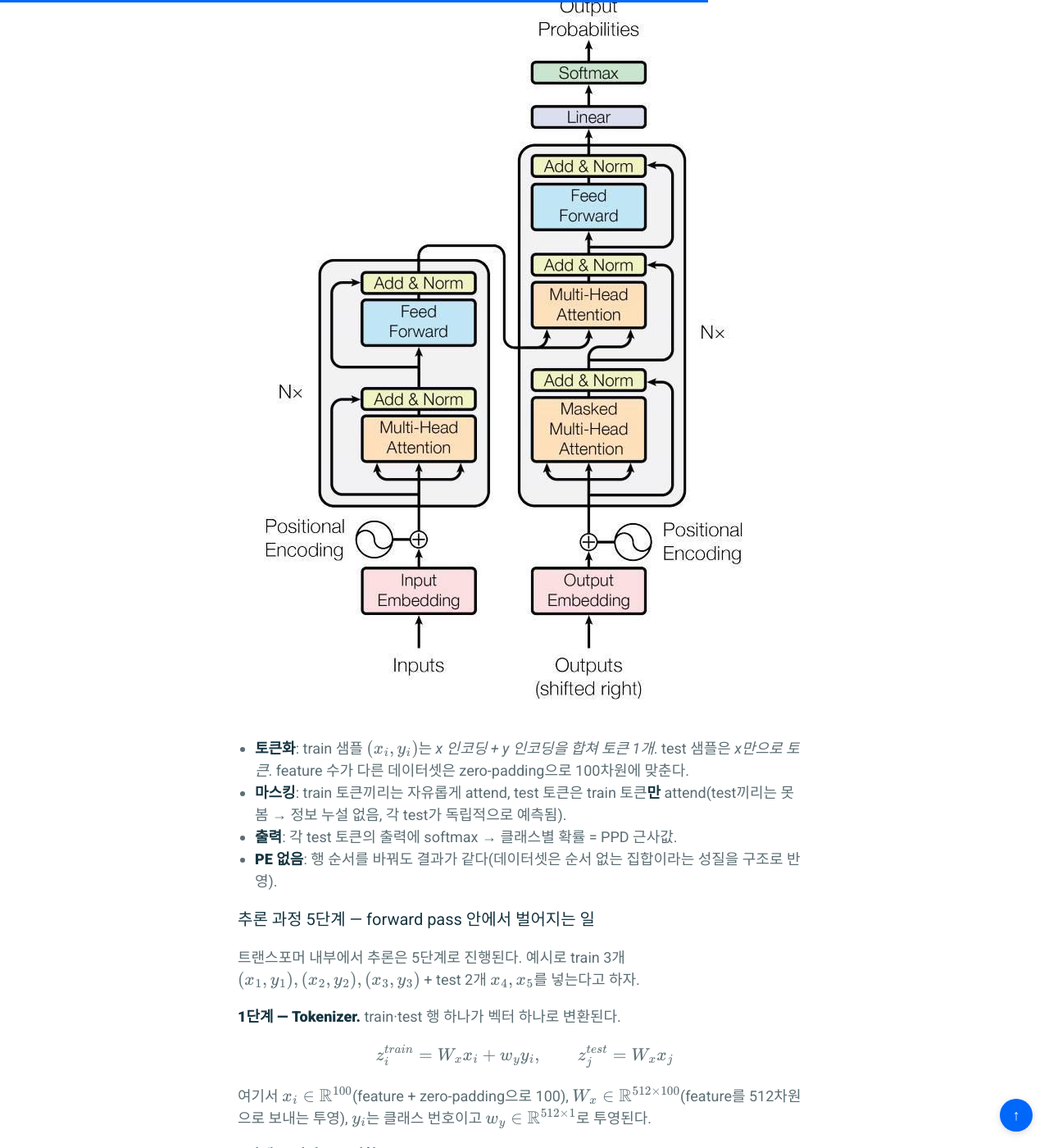
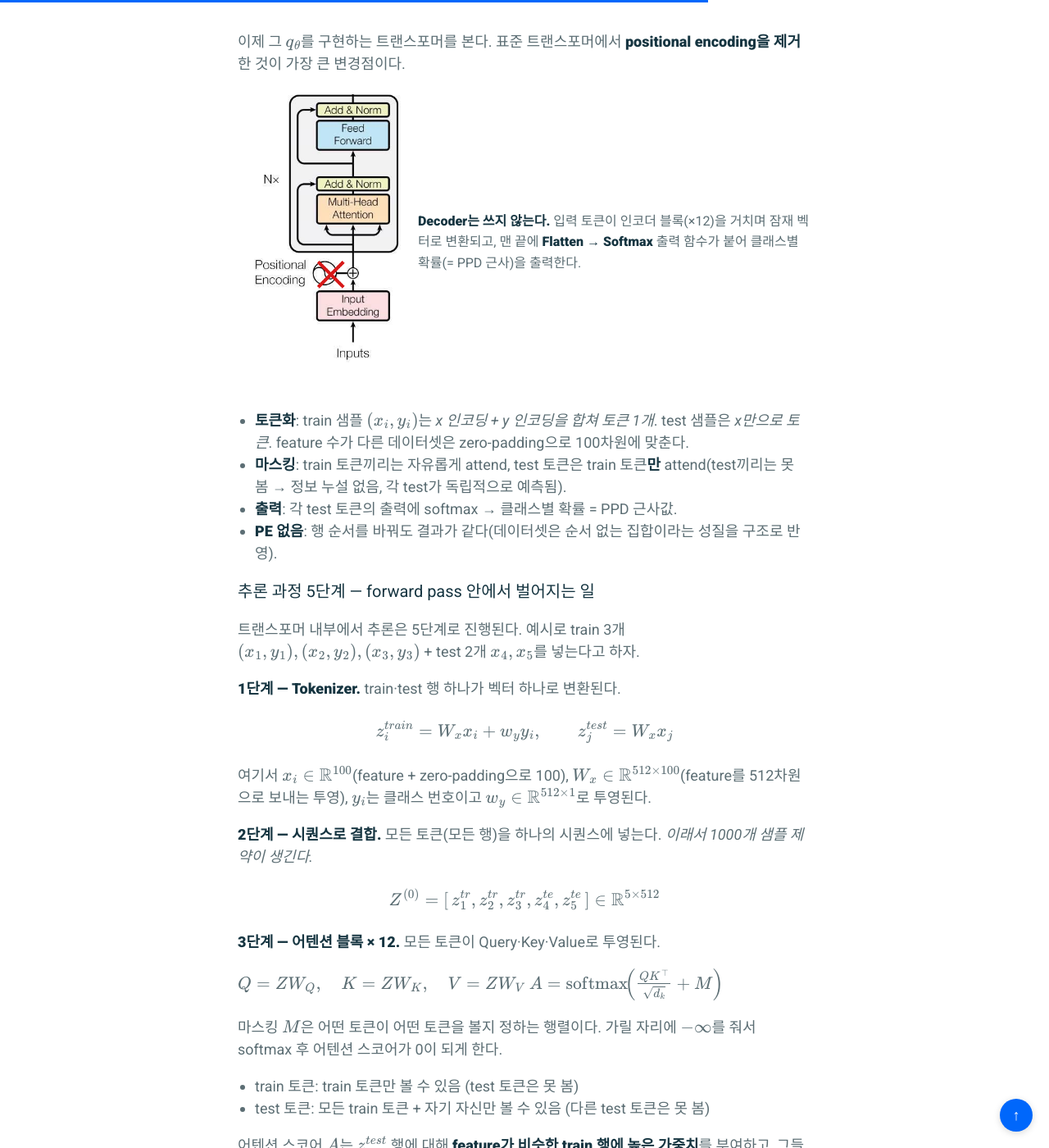
Before and after one commit to yg2127/yg2127.github.io, a Jekyll site: the page built from _posts/2026-06-23-tabpfn.md, in a window 1280 px wide and 1400 px high, scrolled down 17504 px. Shown: the whole window at 82% size. Built offline with Jekyll 4.4.1, drawn with Linux system fonts in a browser that asks for light colours; comment, search, counter and statistics services are not loaded.

Commit message:
fix: TabPFN 인코더 그림 정리 + 넓은 수식 가로 스크롤
- 트랜스포머 그림을 인코더만 크롭(디코더 잔재 제거) + positional encoding에 X 표시
- 그림 옆에 "Decoder 미사용 · 인코더→잠재벡터→Flatten·Softmax" 설명을 side-by-side로 추가
- display 수식이 본문 폭을 넘쳐 오른쪽이 잘리던 문제 수정 (mjx-container overflow-x:auto)

Co-Authored-By: Claude Opus 4.8 (1M context) <noreply@anthropic.com>

```diff
--- a/_posts/2026-06-23-tabpfn.md
+++ b/_posts/2026-06-23-tabpfn.md
@@ -331,7 +331,12 @@ Müller et al.(2022)은 이 직관을 엄밀히 증명했다. *cross-entropy 손
 
 이제 그 $q_\theta$를 구현하는 트랜스포머를 본다. 표준 트랜스포머에서 **positional encoding을 제거**한 것이 가장 큰 변경점이다.
 
-![PFN의 트랜스포머 구조 (positional encoding 제거)](/assets/tabpfn/transformer.png)
+<div class="fig-encoder">
+  <img src="/assets/tabpfn/transformer.png" alt="PFN 트랜스포머 인코더 (positional encoding 제거)">
+  <div class="fig-encoder__note">
+    <strong>Decoder는 쓰지 않는다.</strong> 입력 토큰이 인코더 블록(×12)을 거치며 잠재 벡터로 변환되고, 맨 끝에 <strong>Flatten → Softmax</strong> 출력 함수가 붙어 클래스별 확률(= PPD 근사)을 출력한다.
+  </div>
+</div>
 
 - **토큰화**: train 샘플 $(x_i, y_i)$는 *x 인코딩 + y 인코딩을 합쳐 토큰 1개*. test 샘플은 *x만으로 토큰*. feature 수가 다른 데이터셋은 zero-padding으로 100차원에 맞춘다.
 - **마스킹**: train 토큰끼리는 자유롭게 attend, test 토큰은 train 토큰**만** attend(test끼리는 못 봄 → 정보 누설 없음, 각 test가 독립적으로 예측됨).
--- a/_sass/components/_content.scss
+++ b/_sass/components/_content.scss
@@ -86,4 +86,34 @@
             margin-bottom: 0;
         }
     }
+
+    /* ----- 넓은 display 수식: 컨테이너 밖으로 잘려 안 보이지 않게 가로 스크롤 ----- */
+    mjx-container[display="true"] {
+        overflow-x: auto;
+        overflow-y: hidden;
+        max-width: 100%;
+        padding: 0.4rem 0;
+    }
+
+    /* ----- 그림 + 옆 설명 나란히 (인코더 도식) ----- */
+    .fig-encoder {
+        display: flex;
+        flex-wrap: wrap;
+        align-items: center;
+        gap: 2rem;
+        margin: 2.4rem 0;
+
+        img {
+            width: 200px;
+            max-width: 100%;
+            margin: 0;
+        }
+
+        .fig-encoder__note {
+            flex: 1 1 220px;
+            @include fs--caption;
+            color: $c-base__01;
+            line-height: 1.6;
+        }
+    }
 }
```
Also changed, not shown: assets/tabpfn/transformer.png.
